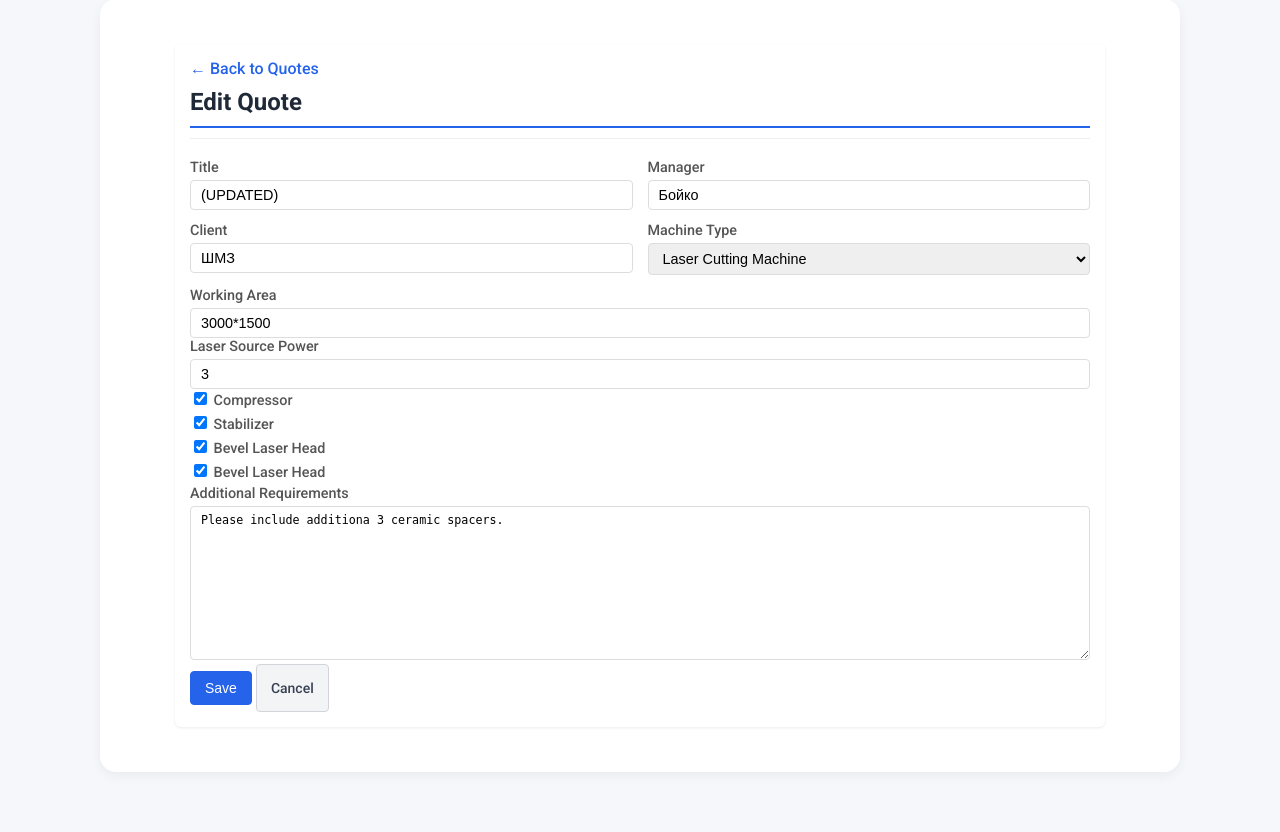
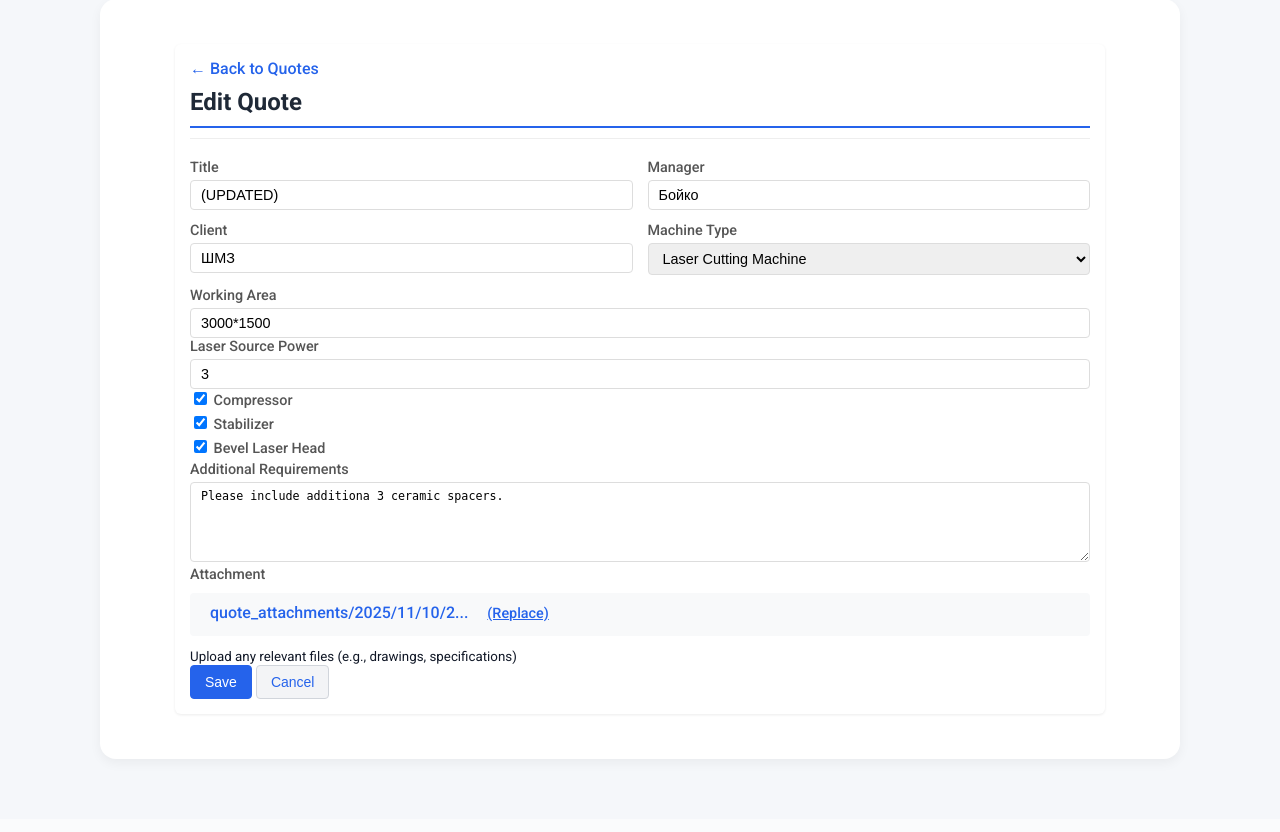
Before and after one commit to Riccaruga/quotations_list, a Django app: page /quote-update/5/ in a window 1280 px wide. Shown: the part 61-893 px from the top of the page. After the commit the page ends 822 px from the top, so only its background shows below. Run offline with Django 5.2, Linux system fonts and the light colour scheme; a user stored in the database is signed in; data comes from the database, SQL or seed files in the repository; both versions use the stored data as it was after the commit.

Commit message:
Add file attachment support to Quote model and forms
Introduced a FileField 'attachment' to the Quote model, added migration, and updated forms, views, and templates to support file uploads. Users can now upload, view, and replace attachments with quotes. Updated settings and URL configuration to handle media files.

```diff
--- /dev/null
+++ b/base/forms.py
@@ -0,0 +1,16 @@
+from django import forms
+from .models import Quote
+
+class QuoteForm(forms.ModelForm):
+    class Meta:
+        model = Quote
+        fields = '__all__'
+        widgets = {
+            'additional_requirements': forms.Textarea(attrs={'rows': 4}),
+            'attachment': forms.FileInput(attrs={'class': 'file-input'})
+        }
+
+    def __init__(self, *args, **kwargs):
+        super().__init__(*args, **kwargs)
+        # Make file field optional
+        self.fields['attachment'].required = False
--- a/base/models.py
+++ b/base/models.py
@@ -48,6 +48,7 @@ class Quote(models.Model):
 
     completed = models.BooleanField(default=False)
     additional_requirements = models.TextField(blank=True, null=True)
+    attachment = models.FileField(upload_to='quote_attachments/%Y/%m/%d/', blank=True, null=True)
     created_at = models.DateTimeField(auto_now_add=True)
     updated_at = models.DateTimeField(auto_now=True)
 
--- a/base/templates/base/quote_form.html
+++ b/base/templates/base/quote_form.html
@@ -7,7 +7,7 @@
         <h1>{% if form.instance.pk %}Edit{% else %}Create{% endif %} Quote</h1>
     </div>
 
-    <form method="post" id="quoteForm" class="form-container">
+    <form method="post" id="quoteForm" class="form-container" enctype="multipart/form-data">
         {% csrf_token %}
 
         <div class="form-row">
@@ -59,13 +59,6 @@
             </label>
         </div>
 
-        <div class="form-group checkbox-group">
-            <label class="checkbox-label">
-                {{ form.bevel_laser_head }}
-                <span>Bevel Laser Head</span>
-            </label>
-        </div>
-
         <div class="form-group">
             <label for="{{ form.bending_capacity.id_for_label }}">Bending Capacity</label>
             {{ form.bending_capacity }}
@@ -103,13 +96,6 @@
 
         <div class="form-group checkbox-group">
             <label class="checkbox-label">
-                {{ form.bevel_laser_head }}
-                <span>Bevel Laser Head</span>
-            </label>
-        </div>
-
-        <div class="form-group checkbox-group">
-            <label class="checkbox-label">
                 {{ form.automatic_loading }}
                 <span>Automatic Loading</span>
             </label>
@@ -129,18 +115,98 @@
             </label>
         </div>
 
+
+        <div class="form-group checkbox-group">
+            <label class="checkbox-label">
+                {{ form.bevel_laser_head }}
+                <span>Bevel Laser Head</span>
+            </label>
+        </div>
+
         <div class="form-group">
             <label for="{{ form.additional_requirements.id_for_label }}">Additional Requirements</label>
             {{ form.additional_requirements }}
         </div>
 
+        <div class="form-group">
+            <label for="{{ form.attachment.id_for_label }}">Attachment</label>
+            {% if form.instance.attachment %}
+                <div class="current-file">
+                    <i class="fas fa-paperclip"></i>
+                    <a href="{{ form.instance.attachment.url }}" target="_blank">
+                        {{ form.instance.attachment.name|slice:":30" }}{% if form.instance.attachment.name|length > 30 %}...{% endif %}
+                    </a>
+                    <label class="replace-file">
+                        {{ form.attachment }}
+                        <span class="replace-text">(Replace)</span>
+                    </label>
+                </div>
+            {% else %}
+                {{ form.attachment }}
+            {% endif %}
+            <small class="form-text text-muted">
+                Upload any relevant files (e.g., drawings, specifications)
+            </small>
+        </div>
+
         <div class="form-actions">
-            <button type="submit" class="btn btn-primary">Save</button>
-            <a href="{% url 'quotes' %}" class="btn btn-secondary">Cancel</a>
+            <button type="submit" class="btn btn-primary btn-sm">Save</button>
+            <button type="button" class="btn btn-secondary btn-sm"><a href="{% url 'quotes' %}">Cancel</a></button>
         </div>
     </form>
 </div>
 <style>
+.file-input {
+    display: block;
+    width: 100%;
+    padding: 8px;
+    margin-top: 5px;
+}
+
+.current-file {
+    margin: 10px 0;
+    padding: 10px;
+    background: #f8f9fa;
+    border-radius: 4px;
+}
+
+.current-file a {
+    color: #2563eb;
+    text-decoration: none;
+    margin: 0 10px;
+}
+
+.current-file a:hover {
+    text-decoration: underline;
+}
+
+.current-file .replace-file {
+    display: inline-block;
+    position: relative;
+    cursor: pointer;
+    color: #6c757d;
+}
+
+.current-file .replace-file input[type="file"] {
+    position: absolute;
+    left: 0;
+    top: 0;
+    opacity: 0;
+    width: 100%;
+    height: 100%;
+    cursor: pointer;
+}
+
+.current-file .replace-text {
+    color: #2563eb;
+    text-decoration: underline;
+    margin-left: 5px;
+}
+
+.current-file .replace-text:hover {
+    text-decoration: none;
+}
+
 .compact-form {
     max-width: 900px;
     margin: 15px auto;
@@ -268,7 +334,7 @@ document.addEventListener('DOMContentLoaded', function() {
         ],
         'tube_laser': [
             'tube_length', 'tube_diameter', 'length_of_unloading_table',
-            'automatic_loading', 'semi_automatic_loading', 'manual_loading', 'additional_requirements'
+            'automatic_loading', 'semi_automatic_loading', 'manual_loading', 'additional_requirements', 'bevel_laser_head'
         ]
     };
 
--- a/base/views.py
+++ b/base/views.py
@@ -4,7 +4,10 @@ from django.contrib import messages
 from django.shortcuts import render
 from django.views.generic import ListView, DetailView, CreateView, UpdateView, DeleteView
 from .models import Quote
+from .forms import QuoteForm
 from django.urls import reverse_lazy
+from django.conf import settings
+import os
 
 from django.contrib.auth.views import LoginView
 
@@ -27,6 +30,11 @@ class QuoteDetail(LoginRequiredMixin, DetailView):
     context_object_name = 'quote'
     template_name = 'base/quote.html'
 
+    def get_context_data(self, **kwargs):
+        context = super().get_context_data(**kwargs)
+        context['has_attachment'] = bool(self.object.attachment)
+        return context
+
 @require_POST
 def toggle_complete(request, pk):
     quote = get_object_or_404(Quote, pk=pk)
@@ -37,17 +45,51 @@ def toggle_complete(request, pk):
 
 class QuoteCreate(LoginRequiredMixin, CreateView):
     model = Quote
-    fields = '__all__'
+    form_class = QuoteForm
+    template_name = 'base/quote_form.html'
     success_url = reverse_lazy('quotes')
 
     def form_valid(self, form):
         form.instance.user = self.request.user
+        self.object = form.save(commit=False)
+        if 'attachment' in self.request.FILES:
+            self.object.attachment = self.request.FILES['attachment']
+        self.object.save()
         return super().form_valid(form)
+
+    def get_form_kwargs(self):
+        kwargs = super().get_form_kwargs()
+        kwargs.update({
+            'data': self.request.POST or None,
+            'files': self.request.FILES or None,
+        })
+        return kwargs
 
 class QuoteUpdate(LoginRequiredMixin, UpdateView):
     model = Quote
-    fields = '__all__'
+    form_class = QuoteForm
+    template_name = 'base/quote_form.html'
     success_url = reverse_lazy('quotes')
+
+    def get_form_kwargs(self):
+        kwargs = super().get_form_kwargs()
+        kwargs.update({
+            'data': self.request.POST or None,
+            'files': self.request.FILES or None,
+        })
+        return kwargs
+
+    def form_valid(self, form):
+        # Save the form with the uploaded file
+        self.object = form.save(commit=False)
+        if 'attachment-clear' in self.request.POST:
+            # If the clear checkbox is checked, delete the file
+            self.object.attachment.delete(save=False)
+        elif 'attachment' in self.request.FILES:
+            # If a new file is uploaded, save it
+            self.object.attachment = self.request.FILES['attachment']
+        self.object.save()
+        return super().form_valid(form)
 
 class QuoteDelete(LoginRequiredMixin, DeleteView):
     model = Quote
--- a/quotations_list/urls.py
+++ b/quotations_list/urls.py
@@ -16,9 +16,14 @@ Including another URLconf
 """
 from django.contrib import admin
 from django.urls import path, include
-
+from django.conf import settings
+from django.conf.urls.static import static
 
 urlpatterns = [
     path('admin/', admin.site.urls),
     path('', include('base.urls')),
 ]
+
+# Serve media files in development
+if settings.DEBUG:
+    urlpatterns += static(settings.MEDIA_URL, document_root=settings.MEDIA_ROOT)
```
Also changed, not shown: base/templates/base/quote.html (+61 -0 lines), quotations_list/settings.py (+8 -0 lines), base/migrations/0010_quote_attachment.py (added), db.sqlite3, 2 other files.
